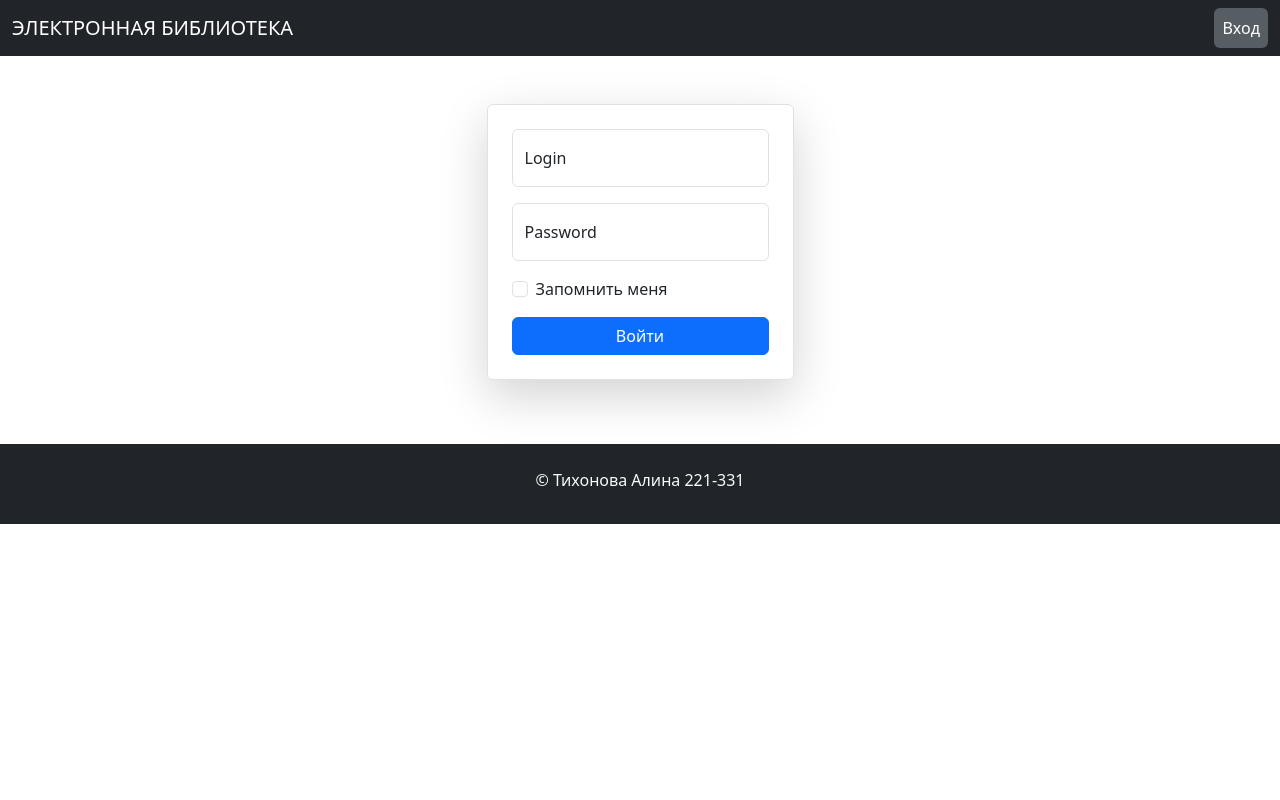
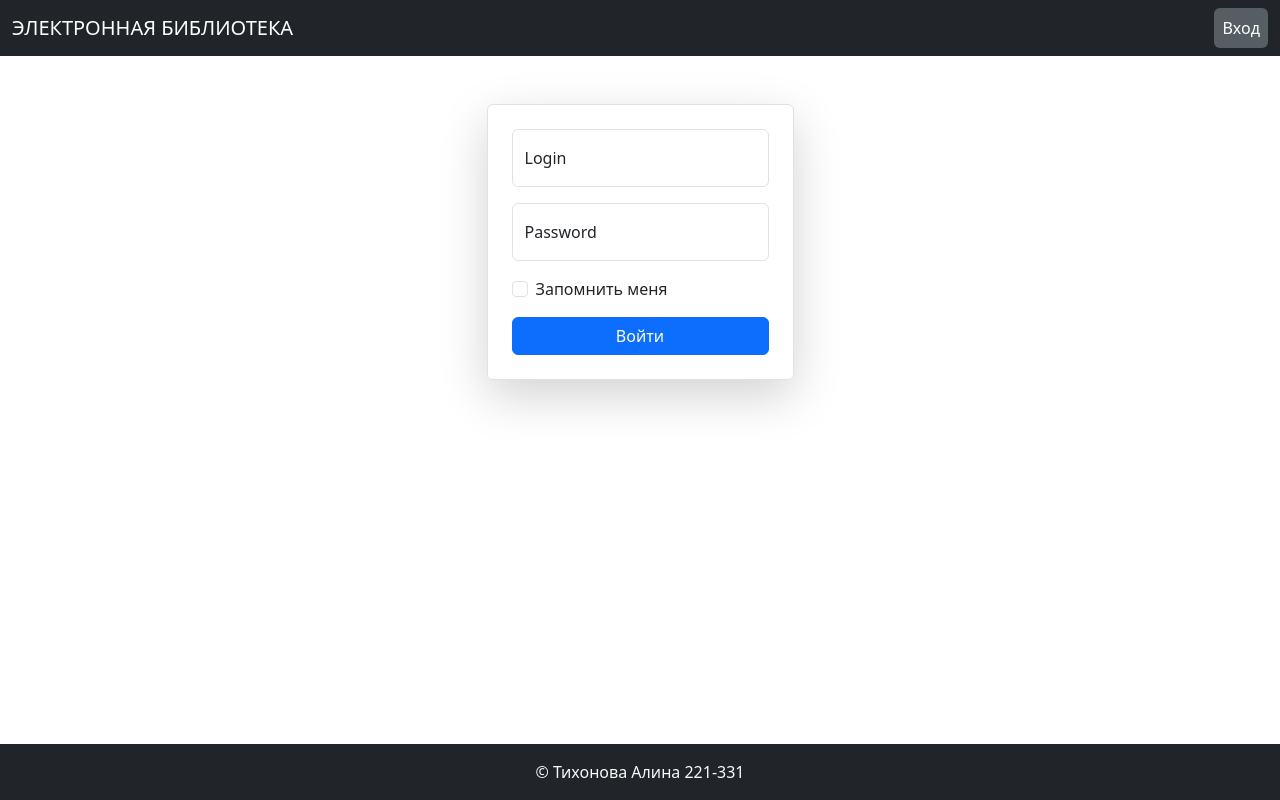
Before and after one commit to TiAlina/Tikhonova-web-dev-2024-2, a Flask app: page /login in a window 1280 px wide. Run offline with Flask 3, Linux system fonts and the light colour scheme.

Commit message:
Update base.html footer, collections
переделала футер, добавила кнопку для открытия подборок

```diff
--- a/veb_dev_exam_2024/app/templates/base.html
+++ b/veb_dev_exam_2024/app/templates/base.html
@@ -13,7 +13,7 @@
         integrity="sha384-GLhlTQ8iRABdZLl6O3oVMWSktQOp6b7In1Zl3/Jr59b6EGGoI1aFkw7cmDA6j6gD" crossorigin="anonymous">
 </head>
 
-<body>
+<body class="d-flex flex-column min-vh-100">
     <header>
         <nav class="navbar navbar-expand-lg bg-dark" data-bs-theme="dark">
             <div class="container-fluid">
@@ -26,6 +26,12 @@
                 <div class="collapse navbar-collapse" id="navbarSupportedContent">
                     <ul class="navbar-nav ms-auto mb-2 mb-lg-0">
                         {% if current_user.is_authenticated %}
+                            {% if get_user_role(current_user.role_id) == 'user' %}
+                                <li class="nav-item">
+                                    <a class="nav-link btn btn-secondary {% if request.endpoint == 'collections' %} active {% endif %}"
+                                        href="{{ url_for('collections') }}">Мои подборки</a>
+                                </li>
+                            {% endif %}
                             <li class="nav-item">
                                 <span class="nav-link text-white">
                                     {{ current_user.first_name }} {{ current_user.middle_name }} {{ current_user.last_name }}
@@ -35,22 +41,20 @@
                                 <a class="nav-link btn btn-secondary {% if request.endpoint == 'logout' %} active {% endif %}"
                                     href="{{ url_for('logout') }}">Выход</a>
                             </li>
-                            {% else %}
+                        {% else %}
                             <li class="nav-item">
                                 <a class="nav-link btn btn-secondary {% if request.endpoint == 'login' %} active {% endif %}"
                                     href="{{ url_for('login') }}">Вход</a>
                             </li>
-                            {% endif %}
-
+                        {% endif %}
                     </ul>
                 </div>
             </div>
         </nav>
     </header>
 
-
     {% with msg = get_flashed_messages(with_categories = true) %}
-    {%for category, text_msg in msg%}
+    {% for category, text_msg in msg %}
     <div class="alert alert-{{ category }} alert-dismissible fade show" role="alert">
         {{ text_msg }}
         <button type="button" class="btn-close" data-bs-dismiss="alert" aria-label="Close"></button>
@@ -65,11 +69,9 @@
         </div>
     </main>
 
-    <footer class="footer py-3 mt-3 text-center bg-dark">
-        <div class="row">
-        </div>
-        <div>
-            <p class="col-lg-6 mx-auto pt-2 text-light text-center">&copy; Тихонова Алина 221-331</p>
+    <footer class="footer py-3 text-center bg-dark mt-auto">
+        <div class="container">
+            <p class="text-light mb-0">&copy; Тихонова Алина 221-331</p>
         </div>
     </footer>
     <script src="https://cdn.jsdelivr.net/npm/bootstrap@5.3.0-alpha1/dist/js/bootstrap.bundle.min.js"
```
